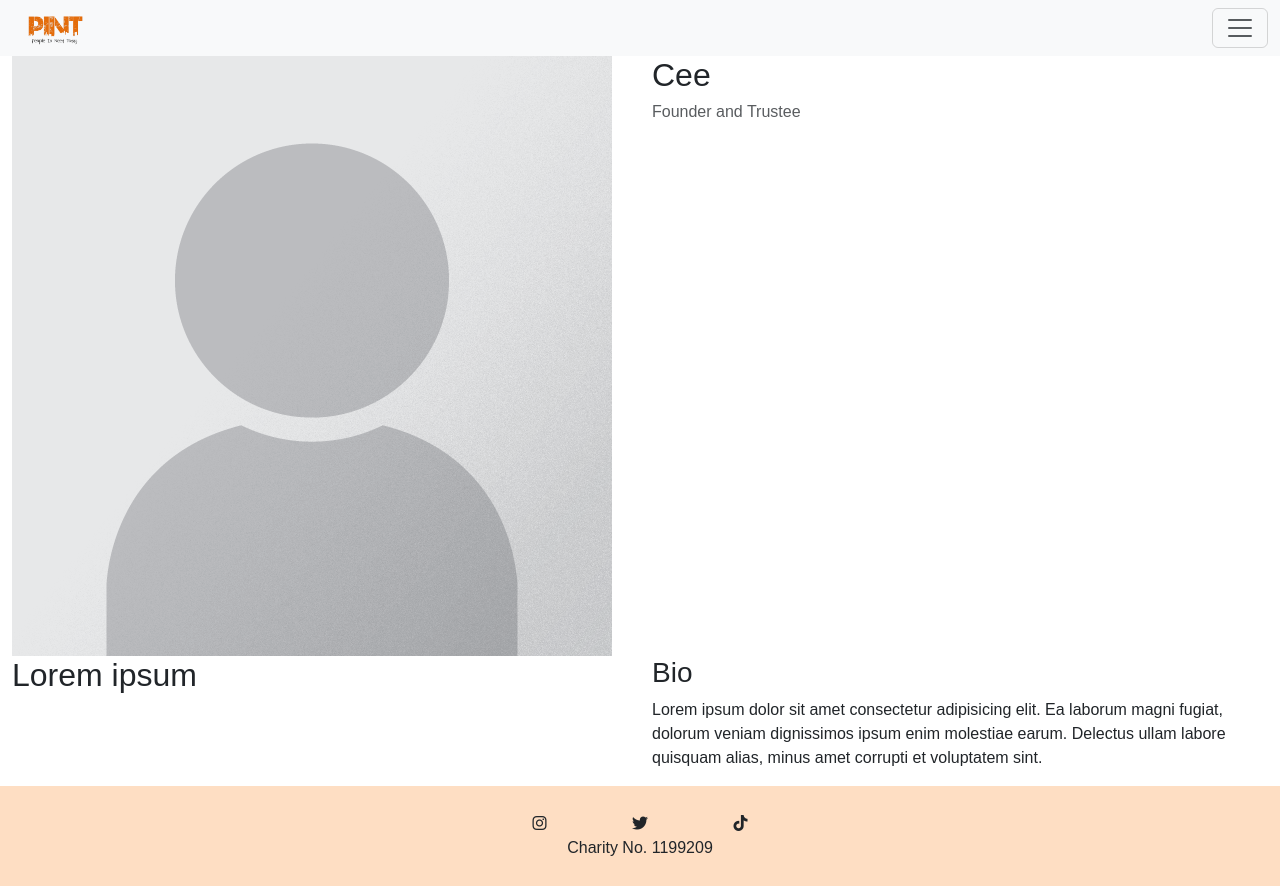
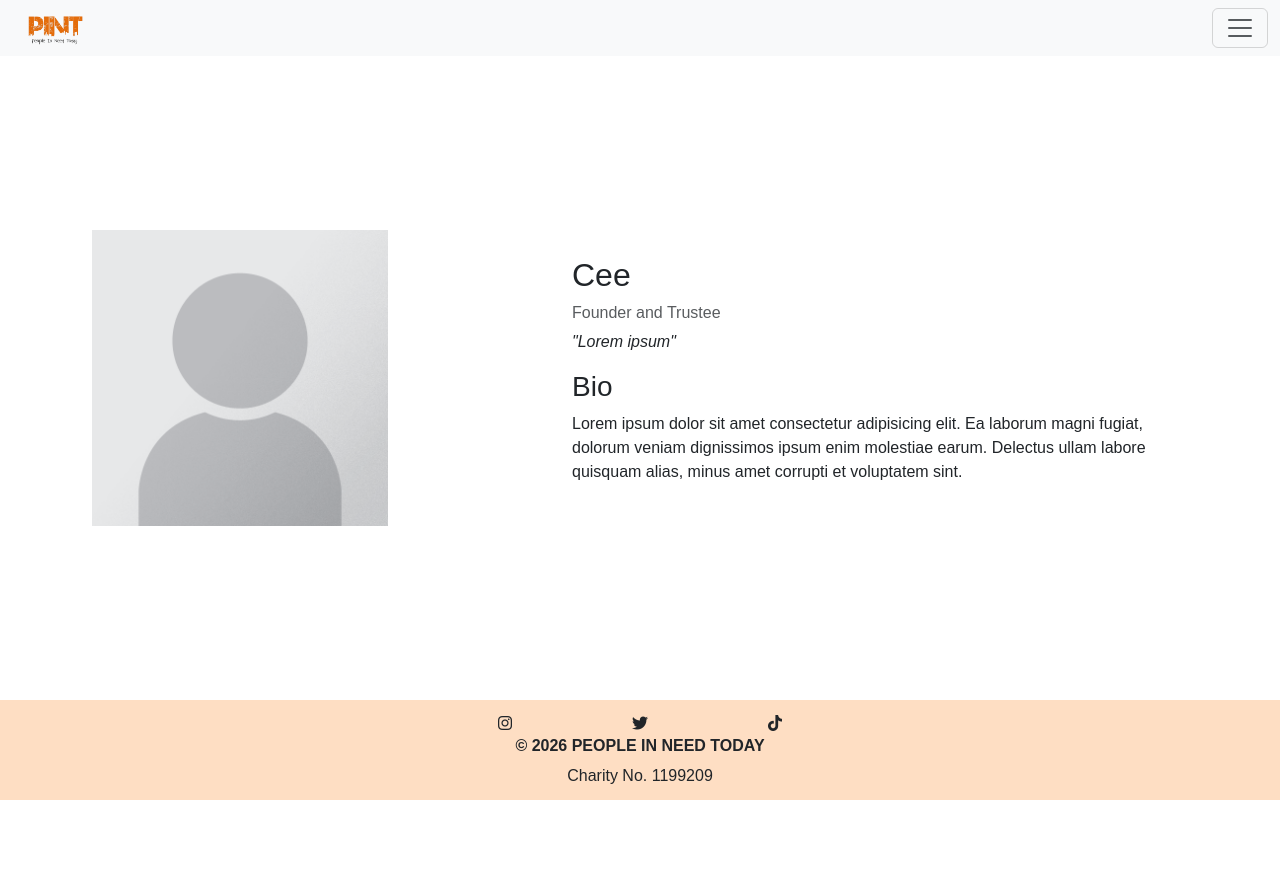
Before and after one commit to Robf94/pint-full-website, an Eleventy site: page _src/volunteer-profile-content/cee.md in a window 1280 px wide. After the commit the page ends 800 px from the top, so only its background shows below. Built offline with nearby package versions, Linux system fonts and the light colour scheme; Eleventy itself is replaced by a stand-in of ours; files that its build step writes are made by us from their sources; a web font is replaced by a local one.

Commit message:
fixed footer not staying at bottom of short pages

```diff
--- a/_src/_includes/base.njk
+++ b/_src/_includes/base.njk
@@ -61,6 +61,7 @@
           <i class="fa-brands fa-tiktok fa-fw"></i><a href="https://www.instagram.com/pintgiving/"></a>
         </div>
         <div class="col-12 footer-text">
+          <h6 class="text-uppercase fw-bold">&copy; {% year %} People In Need Today</h6>
           <span>Charity No. 1199209</span>
         </div>
       </div>
--- a/_src/_includes/volunteer-profile.njk
+++ b/_src/_includes/volunteer-profile.njk
@@ -3,27 +3,30 @@ layout: base.njk
 <!-- pageTitle: -->
 ---
 
-<section class="volunteer-bio-main" id="{{ pageId }}">
+<section class="volunteer-bio-main d-flex align-items-center m-0" id="{{ pageId }}">
     <div class="container-fluid">
 
-        <div class="row">
+        <div class="row justify-content-around align-items-center">
 
-            <div class="col-12 col-sm-6 bio-img-container">
-                <img src="{{ bioPortrait }}" class="img-fluid" alt="...">
+            <div class="col-12 col-md-6 col-lg-3 bio-portrait-container">
+                <img src="{{ bioPortrait }}" class="img-fluid bio-portrait" id="{{ portraitId }}"alt="...">
             </div>
 
             <div class="col-12 col-md-6 bio-name-container">
                 <h2 class="bio-name">{{ bioName }}</h2>
                 <h6 class="card-subtitle mb-2 text-body-secondary">{{ bioDuty }}</h6>
+                <p class="bio-tagline fst-italic">"{{ bioTagline }}"</p>
+                <h3 class="bio-heading">Bio</h3>
+                <p class="bio-body">{{ bioBody }}</p>
+
             </div>
 
             <div class="col-12 col-md-6 bio-tagline-container">
-                <h2 class="bio-name">{{ bioTagline }}</h2>
+
             </div>
 
-            <div class="col-12 col-md-6">
-                <h3>Bio</h3>
-                <p>{{ bioBody }}</p>
+            <div class="col-12 col-md-6 bio-container">
+
             </div>
         </div>
     </div>
--- a/_src/main.scss
+++ b/_src/main.scss
@@ -14,6 +14,7 @@ $btn-border-radius: 50px;
 
 $default-padding: 20px;
 
+$section-separator: 30px 0;
 
 $section-margin: 20px;
 $footer-padding: 20px;
@@ -39,6 +40,12 @@ $shadow-cards: 0px 10px 10px 0px #c5c5c5b3;
 body {
     margin: 0;
     font-family: Anuphan, sans-serif;
+
+    // Enable footer to stay at bottom of viewport on short pages. Apparently only works properly when header is not fixed to top of viewport
+    min-height: 100dvh;
+    display: grid;
+    grid-template-rows: auto 1fr auto; // Sets heights to header: auto; body: 1fr; footer: auto so that header and footer take up as much space depending on how much content is inside of them. Body expands if there is available space after adding necessary content
+    grid-template-columns: minmax(0, 1fr); // Prevents page scrolling horizontally if there is content inside that is wider than the screen
 }
 
 // END RESETS
@@ -132,6 +139,8 @@ body {
 //     background-color: $primary-lighter;
 // }
 
+.card-container {
+    margin: $section-separator;
     .card-col {
         .card {
             height: $card-height;
@@ -158,7 +167,25 @@ body {
             }
         }
     }
+}
 
+// Bio Page
+
+.volunteer-bio-main {
+    margin: $section-separator;
+    .bio-portrait {
+        width: 100%;
+        aspect-ratio: 1; // Squares image
+        object-fit: cover;
+    // set ID to each image as each will be different
+    }
+}
+
+// Set object-position for each portrait where required
+
+#bio-portrait-anwar {
+    object-position: 0% 25%;
+}
 
 /* Footer */
 .footer-container {
@@ -171,25 +198,23 @@ body {
     justify-content: center;
     gap: 3%;
     text-align: center;
-
-
-}
-
-a {
-    text-decoration: none;
-    color: white;
-}
-
+    position: static;
     .fa-brands:hover {
         color: $primary-color;
     }
-
     .footer-text {
         // color: white;
         text-align: center;
         width: 100%;
         // padding: 15px 0;
     }
+}
+
+// a {
+//     text-decoration: none;
+//     color: white;
+// }
+
 
 // END SASS
 
--- a/_src/volunteer-profile-content/cee.md
+++ b/_src/volunteer-profile-content/cee.md
@@ -2,6 +2,8 @@
 pageId: cee-bioPage
 
 bioPortrait: ../assets/volunteers/portrait-placeholder.png
+
+portraitId: bio-portrait-cee
 
 bioName: Cee
 
```
Also changed, not shown: _src/volunteer-profile-content/anwar.md (+9 -3 lines), _src/css/main.css, 9 other files. Lines whose indentation alone changed are shown as unchanged.
